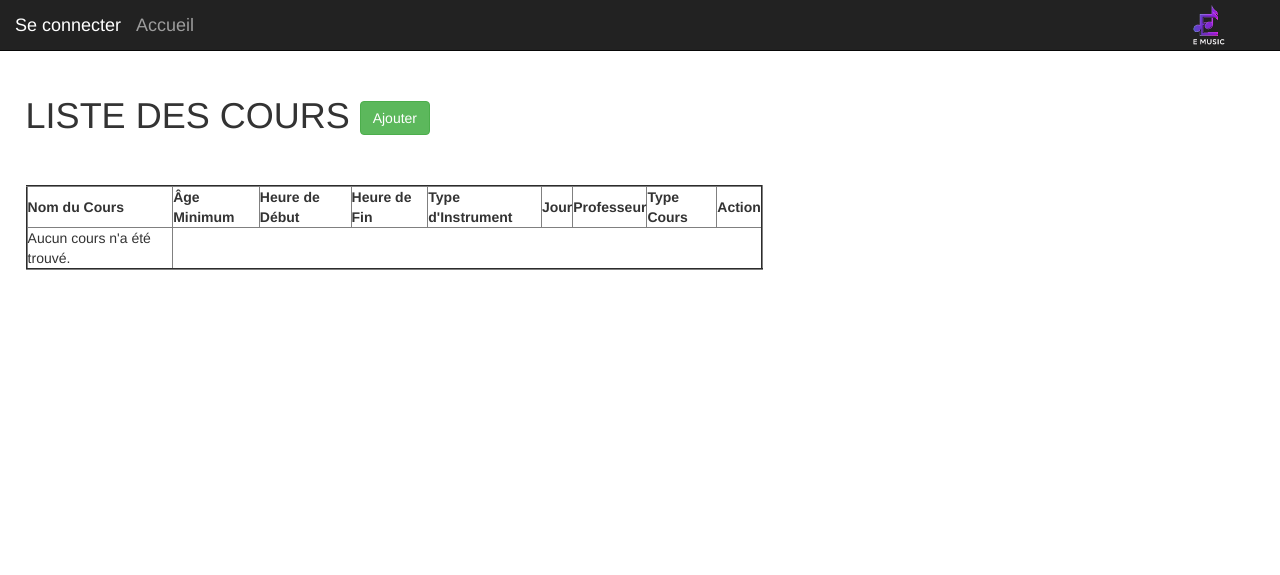
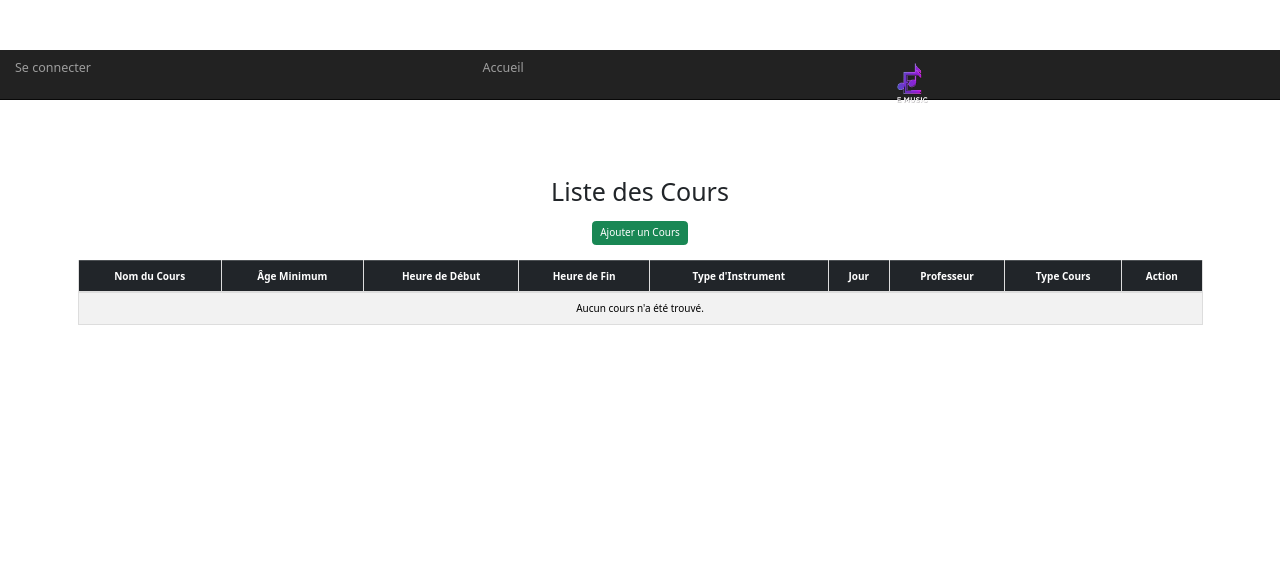
Before and after one commit to ZakinaA/24FLOPOTON, a Symfony app: template templates/cours/lister.html.twig in a window 1280 px wide. Shown: the top 575 px of the page. Run offline with Twig, Linux system fonts and the light colour scheme; the template is opened without the code that fills it, so the values that code supplies are empty; some libraries are stand-ins or nearby versions.

Commit message:
Correction lister de cours

```diff
--- a/templates/cours/lister.html.twig
+++ b/templates/cours/lister.html.twig
@@ -1,17 +1,32 @@
 {% extends 'base.html.twig' %}
+
 {% block body %}
     <head>
         <meta charset="UTF-8">
-        <title>{% block title %}Welcome!{% endblock %}</title>
-        {% block stylesheets %}{% endblock %}
+        <title>{% block title %}Liste des Cours{% endblock %}</title>
+        {% block stylesheets %}
+            <link href="https://cdn.jsdelivr.net/npm/bootstrap@5.3.0-alpha1/dist/css/bootstrap.min.css" rel="stylesheet">
+            <style>
+                .table th, .table td {
+                    text-align: center;
+                }
+                .action-buttons a {
+                    margin-right: 10px;
+                }
+            </style>
+        {% endblock %}
     </head>
+
     <body>
-        {% block javascripts %}{% endblock %}
+        <div class="container my-5">
+            <h1 class="text-center mb-4">Liste des Cours</h1>
 
-		<h1>LISTE DES COURS <a type="button" class="btn btn-success" href={{ path('app_cours_ajouter') }}>Ajouter</a></h1></br></br>
-		<table width="60%" border="2" cellspacing="1" cellpadding="10">
+            <div class="text-center mb-4">
+                <a href="{{ path('app_cours_ajouter') }}" class="btn btn-success">Ajouter un Cours</a>
+            </div>
 
-		<thead>
+            <table class="table table-bordered table-striped">
+                <thead class="table-dark">
                     <tr>
                         <th>Nom du Cours</th>
                         <th>Âge Minimum</th>
@@ -24,9 +39,8 @@
                         <th>Action</th>
                     </tr>
                 </thead>
-
+                <tbody>
                     {% for c in pCours %}
-
                         <tr>
                             <td><a href="{{ path('app_cours_consulter', { 'id': c.id }) }}">{{ c.libelle }}</a></td>
                             <td>{{ c.ageMini }}</td>
@@ -36,15 +50,22 @@
                             <td>{{ c.jour.libelle }}</td>
                             <td>{{ c.professeur.prenom }} {{ c.professeur.nom }}</td>
                             <td>{{ c.typeCours.libelle }}</td>
-			<td>
-				<a class="btn btn-primary" type="button" href={{ path('app_cours_modifier', {'id': c.id}) }}>Modifier</a>
-				<a class="btn btn-danger" type="button" href={{ path('app_cours_supprimer', { 'id': c.id }) }} onclick="return  confirm('Êtes vous sur de vouloir supprimer ce cours ?')">Supprimer</a>
+                            <td class="action-buttons">
+                                <a class="btn btn-primary" href="{{ path('app_cours_modifier', {'id': c.id}) }}">Modifier</a>
+                                <a class="btn btn-danger" href="{{ path('app_cours_supprimer', { 'id': c.id }) }}" onclick="return confirm('Êtes-vous sûr de vouloir supprimer ce cours ?')">Supprimer</a>
                             </td>
                         </tr>
                     {% else %}
                         <tr>
-		<td>Aucun cours n'a été trouvé.</td>
+                            <td colspan="9" class="text-center">Aucun cours n'a été trouvé.</td>
                         </tr>
                     {% endfor %}
+                </tbody>
             </table>
+        </div>
+
+        {% block javascripts %}
+            <script src="https://cdn.jsdelivr.net/npm/bootstrap@5.3.0-alpha1/dist/js/bootstrap.bundle.min.js"></script>
         {% endblock %}
+    </body>
+{% endblock %}
```
Lines whose indentation alone changed are shown as unchanged.
